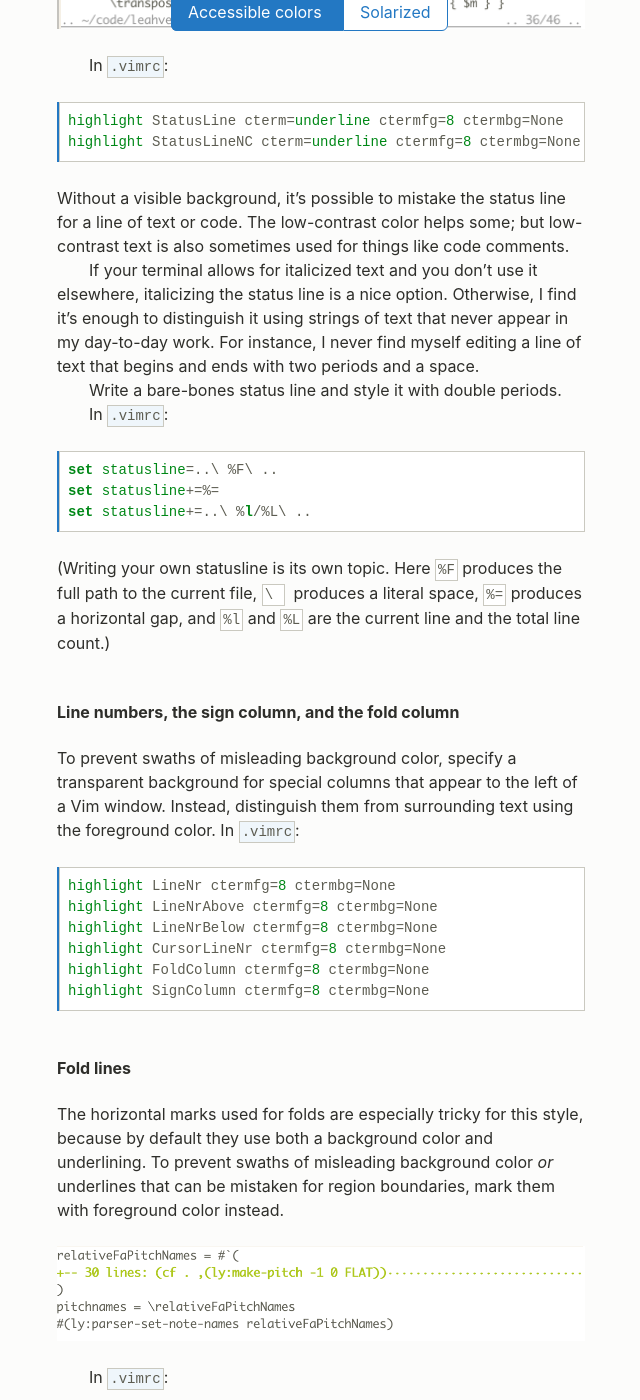
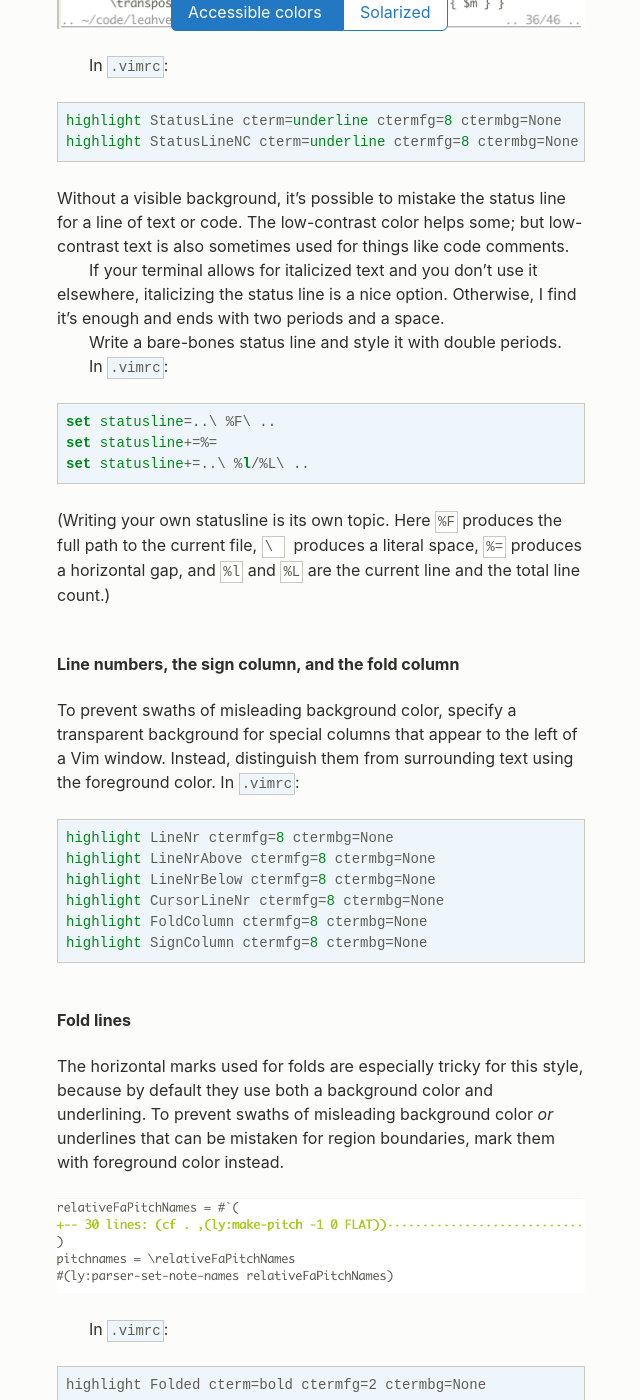
Before and after one commit to leahvelleman/velleman-dot-org, a Jekyll site: the page built from _posts/2020-12-12-vimrc.md, in a window 1280 px wide and 1400 px high, scrolled down 5724 px. Shown: the whole window, without its empty margins (319-959 px from the left). Built offline with Jekyll 4.4.1, drawn with Linux system fonts in a browser that asks for light colours; nearby versions of some CDN libraries; some of the changed text lies outside the part shown.

````diff
--- a/_posts/2020-12-12-vimrc.md
+++ b/_posts/2020-12-12-vimrc.md
@@ -37,8 +37,9 @@ body[switched] {
 }
 
 /* This is a hack for vimrc.html to distinguish code blocks in different languages */
-.language-bash { border-left: 2px solid var(--gold); background-color: var(--lightestgold);}
-.language-vim { border-left: 2px solid var(--blue); background-color: var(--lightestblue);}
+.language-bash { background-color: var(--lightestgold);}
+.language-vim { background-color: var(--lightestblue);}
+figure.highlight, div.highlight, pre.highlight { background-color: inherit; }
 
 body .leftbuttontext { color: var(--bright-reverse); }
 body .rightbuttontext { color: var(--button); }
@@ -239,16 +240,31 @@ scheme, switch to the accessible version of this post.</div>
 Give the current Tmux pane a higher-contrast color scheme: the darkest possible
 background and the lightest forground color.  Give other Tmux panes a
 lower-contrast color scheme, which will again show through.  In <code class="goldcode">.tmux.conf</code>:
-```bash
+<div class="onlynormal language-bash">
+{% highlight bash %}
 set -g window-style 'fg=colour8, bg=colour7'
 set -g window-active-style 'fg=colour0, bg=colour15'
-```
+{% endhighlight %}
+</div>
+<div class="onlyswitched language-bash">
+{% highlight bash %}
+set -g window-style 'fg=colour12, bg=colour0'
+set -g window-active-style 'fg=colour11, bg=colour8'
+{% endhighlight %}
+</div>
 
 Give Vim a transparent background so that the Tmux background colors
 show through.  In <code class="bluecode">.vimrc</code>:
-```vim
+<div class="onlynormal language-vim">
+{% highlight vim %}
 highlight Normal ctermfg=0 ctermbg=None
-```
+{% endhighlight %}
+</div>
+<div class="onlyswitched language-vim">
+{% highlight vim %}
+highlight Normal ctermfg=11 ctermbg=None
+{% endhighlight %}
+</div>
 
 Only show the cursor line in the active Vim region.  This
 distinguishes it from inactive ones in the same Tmux pane. In <code class="bluecode">.vimrc</code>:
@@ -279,10 +295,18 @@ highlight CursorLine cterm=None ctermbg=7
 Since the lower-contrast color scheme means "you interact with this using
 Tmux," also give it to the Tmux status bar — but use a brighter foreground
 color for the name of the current window so that it stands out.  In <code class="goldcode">.tmux.conf</code>:
-```bash
+<div class="onlynormal language-bash">
+{% highlight bash %}
 set -g status-style 'fg=colour8, bg=colour7'
 set -g window-active-status-style 'fg=colour8, bg=colour7'
-```
+{% endhighlight %}
+</div>
+<div class="onlyswitched language-bash">
+{% highlight bash %}
+set -g status-style 'fg=colour12, bg=colour0'
+set -g window-active-status-style 'fg=colour12, bg=colour0'
+{% endhighlight %}
+</div>
 
 ### Visual quiet
 
@@ -293,9 +317,16 @@ Change it to something less eye-catching.
 Vertically, the wide bar of color comes from the <code class="bluecode">VertSplit</code> highlight group.
 Override that by blanking the (wide) background and making visible the (narrow)
 foreground.  In <code class="bluecode">.vimrc</code>:
-```vim
+<div class="onlynormal language-vim">
+{% highlight vim %}
 highlight VertSplit cterm=None ctermfg=8 ctermbg=None
-```
+{% endhighlight %}
+</div>
+<div class="onlyswitched language-vim">
+{% highlight vim %}
+highlight VertSplit cterm=None ctermfg=12 ctermbg=None
+{% endhighlight %}
+</div>
 
 Horizontally, it comes from the status line.
 
@@ -317,18 +348,25 @@ and underlined text. This underline forms the horizontal border for Vim windows.
       alt="A plain multi-pane terminal layout, with some panes on a darker background">
 
 In <code class="bluecode">.vimrc</code>:
-```vim
+<div class="onlynormal language-vim">
+{% highlight vim %}
 highlight StatusLine cterm=underline ctermfg=8 ctermbg=None
 highlight StatusLineNC cterm=underline ctermfg=8 ctermbg=None
-```
+{% endhighlight %}
+</div>
+<div class="onlyswitched language-vim">
+{% highlight vim %}
+highlight StatusLine cterm=underline ctermfg=12 ctermbg=None
+highlight StatusLineNC cterm=underline ctermfg=12 ctermbg=None
+{% endhighlight %}
+</div>
+
 Without a visible background, it's possible to mistake the status line for
 a line of text or code. The low-contrast color helps some; but low-contrast
 text is also sometimes used for things like code comments.
 
 If your terminal allows for italicized text and you don't use it elsewhere,
 italicizing the status line is a nice option. Otherwise, I find it's enough
-to distinguish it using strings of text that never appear in my day-to-day
-work. For instance, I never find myself editing a line of text that begins
 and ends with two periods and a space.
 
 Write a bare-bones status line and style it with double periods.
@@ -351,14 +389,27 @@ horizontal gap, and `%l` and `%L` are the current line and the total line count.
 To prevent swaths of misleading background color, specify a transparent background
 for special columns that appear to the left of a Vim window. Instead, distinguish
 them from surrounding text using the foreground color.  In <code class="bluecode">.vimrc</code>:
-```vim
+<div class="onlynormal language-vim">
+{% highlight vim %}
 highlight LineNr ctermfg=8 ctermbg=None
 highlight LineNrAbove ctermfg=8 ctermbg=None
 highlight LineNrBelow ctermfg=8 ctermbg=None
 highlight CursorLineNr ctermfg=8 ctermbg=None
 highlight FoldColumn ctermfg=8 ctermbg=None
 highlight SignColumn ctermfg=8 ctermbg=None
-```
+{% endhighlight %}
+</div>
+<div class="onlyswitched language-vim">
+{% highlight vim %}
+highlight LineNr ctermfg=12 ctermbg=None
+highlight LineNrAbove ctermfg=12 ctermbg=None
+highlight LineNrBelow ctermfg=12 ctermbg=None
+highlight CursorLineNr ctermfg=12 ctermbg=None
+highlight FoldColumn ctermfg=12 ctermbg=None
+highlight SignColumn ctermfg=12 ctermbg=None
+{% endhighlight %}
+</div>
+
 #### Fold lines
 
 The horizontal marks used for folds are especially tricky for this style, because
@@ -372,9 +423,11 @@ region boundaries, mark them with foreground color instead.
       alt="A plain multi-pane terminal layout, with some panes on a darker background">
 
 In <code class="bluecode">.vimrc</code>:
-```vim
+<div class="language-vim">
+{% highlight-vim %}
 highlight Folded cterm=bold ctermfg=2 ctermbg=None
-```
+{% endhighlight %}
+</div>
 
 ## Getting accustomed
 
````
Also changed, not shown: other parts of _posts/2020-12-12-vimrc.md (+1 -1 lines), _posts/2020-12-12-vimrcsolarized.md (deleted, +0 -278 lines).
